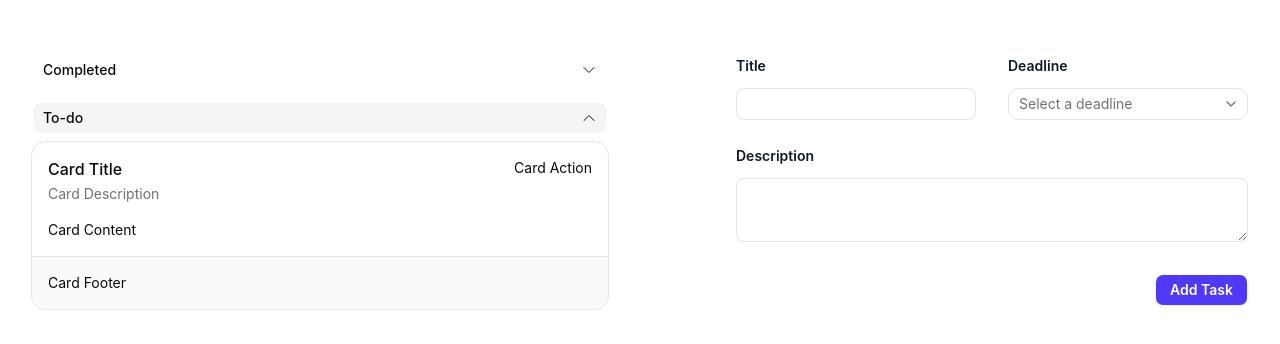
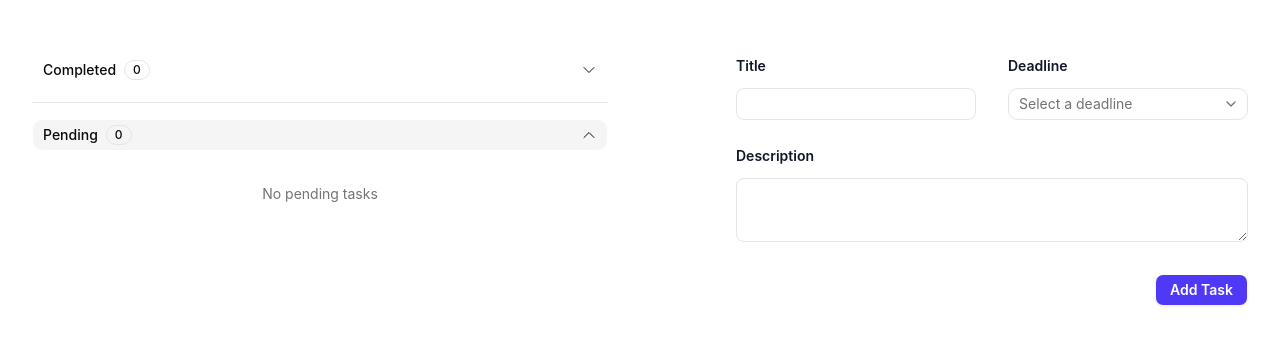
Before and after one commit to ricardosantoyo93/sofia-todo, a React (Vite) app: page / in a window 1280 px wide. Shown: the part 138-482 px from the top of the page. Built offline with nearby package versions, Linux system fonts and the light colour scheme.

Commit message:
feat: enhance todo app with new UI components and functionality

```diff
--- a/src/App.tsx
+++ b/src/App.tsx
@@ -1,10 +1,40 @@
 import { ChevronDownIcon } from './assets/icons';
 import { Form } from './components/Form';
 import { TodoCard } from './components/TodoCard';
+import { Badge } from './components/ui/badge';
 import { Button } from './components/ui/button';
 import { Collapsible, CollapsibleContent, CollapsibleTrigger } from './components/ui/collapsible';
+import { Empty, EmptyDescription, EmptyHeader } from './components/ui/empty';
+import { Separator } from './components/ui/separator';
+import { useTodos } from './hooks/useTodos';
 
 function App() {
+  const { todos, addTodo, toggleTodo } = useTodos();
+  const completedTodos = todos.filter((todo) => todo.completed);
+  const pendingTodos = todos.filter((todo) => !todo.completed);
+
+  const renderTodos = (list: typeof todos) => {
+    if (list.length === 0) {
+      return (
+        <Empty>
+          <EmptyHeader>
+            <EmptyDescription>
+              {list === completedTodos ? 'No completed tasks' : 'No pending tasks'}
+            </EmptyDescription>
+          </EmptyHeader>
+        </Empty>
+      );
+    }
+
+    return list.map((todo) => (
+      <TodoCard
+        key={todo.timestamp.getTime()}
+        todo={todo}
+        onToggle={() => toggleTodo(todo.timestamp)}
+      />
+    ));
+  };
+
   return (
     <div className="relative isolate bg-white dark:bg-gray-900">
       <div className="mx-auto grid max-w-7xl grid-cols-1 lg:grid-cols-2">
@@ -13,35 +43,38 @@ function App() {
             <CollapsibleTrigger
               render={
                 <Button variant="ghost" className="w-full">
-                  Completed
+                  <span className="flex items-center gap-2">
+                    Completed <Badge variant="outline">{completedTodos.length}</Badge>
+                  </span>
                   <ChevronDownIcon className="ml-auto group-data-panel-open/button:rotate-180" />
                 </Button>
               }
             />
             <CollapsibleContent>
-              <div className="flex flex-col gap-4 mt-2">
-                <TodoCard />
-              </div>
+              <div className="flex flex-col gap-4 mt-2">{renderTodos(completedTodos)}</div>
             </CollapsibleContent>
           </Collapsible>
+
+          <Separator />
+
           <Collapsible defaultOpen>
             <CollapsibleTrigger
               render={
                 <Button variant="ghost" className="w-full">
-                  To-do
+                  <span className="flex items-center gap-2">
+                    Pending <Badge variant="outline">{pendingTodos.length}</Badge>
+                  </span>
                   <ChevronDownIcon className="ml-auto group-data-panel-open/button:rotate-180" />
                 </Button>
               }
             />
             <CollapsibleContent>
-              <div className="flex flex-col gap-4 mt-2">
-                <TodoCard />
-              </div>
+              <div className="flex flex-col gap-4 mt-2">{renderTodos(pendingTodos)}</div>
             </CollapsibleContent>
           </Collapsible>
         </div>
         <div className="px-6 pt-20 pb-24 sm:pb-32 lg:px-8 lg:py-48">
-          <Form />
+          <Form onSubmit={addTodo} />
         </div>
       </div>
     </div>
--- /dev/null
+++ b/src/assets/icons/ArrowTurnDownLeftIcon.tsx
@@ -0,0 +1,17 @@
+export const ArrowTurnDownLeftIcon = (props: React.SVGProps<SVGSVGElement>) => (
+  <svg
+    xmlns="http://www.w3.org/2000/svg"
+    fill="none"
+    viewBox="0 0 24 24"
+    strokeWidth={1.5}
+    stroke="currentColor"
+    className="size-6"
+    {...props}
+  >
+    <path
+      strokeLinecap="round"
+      strokeLinejoin="round"
+      d="m7.49 12-3.75 3.75m0 0 3.75 3.75m-3.75-3.75h16.5V4.499"
+    />
+  </svg>
+);
--- /dev/null
+++ b/src/assets/icons/CircleCheckIcon.tsx
@@ -0,0 +1,17 @@
+export const CircleCheckIcon = (props: React.SVGProps<SVGSVGElement>) => (
+  <svg
+    xmlns="http://www.w3.org/2000/svg"
+    fill="none"
+    viewBox="0 0 24 24"
+    strokeWidth={1.5}
+    stroke="currentColor"
+    className="size-6"
+    {...props}
+  >
+    <path
+      strokeLinecap="round"
+      strokeLinejoin="round"
+      d="M9 12.75 11.25 15 15 9.75M21 12a9 9 0 1 1-18 0 9 9 0 0 1 18 0Z"
+    />
+  </svg>
+);
--- a/src/components/TodoCard.tsx
+++ b/src/components/TodoCard.tsx
@@ -1,26 +1,38 @@
-import {
-  Card,
-  CardAction,
-  CardContent,
-  CardDescription,
-  CardFooter,
-  CardHeader,
-  CardTitle,
-} from './ui/card';
+import { ArrowTurnDownLeftIcon } from '../assets/icons/ArrowTurnDownLeftIcon';
+import { CircleCheckIcon } from '../assets/icons/CircleCheckIcon';
+import type { Todo } from '../lib/todo-schema';
+import { Badge } from './ui/badge';
+import { Button } from './ui/button';
+import { Card, CardAction, CardDescription, CardFooter, CardHeader, CardTitle } from './ui/card';
 
-export const TodoCard = () => {
+interface TodoCardProps {
+  todo: Todo;
+  onToggle: () => void;
+}
+
+export const TodoCard = ({ todo, onToggle }: TodoCardProps) => {
   return (
     <Card>
       <CardHeader>
-        <CardTitle>Card Title</CardTitle>
-        <CardDescription>Card Description</CardDescription>
-        <CardAction>Card Action</CardAction>
+        <CardTitle className="flex gap-2 items-center">
+          {todo.title} {todo.completed && <Badge variant="outline">Completed</Badge>}
+        </CardTitle>
+        <CardAction>
+          <Button
+            variant="outline"
+            size="icon"
+            onClick={onToggle}
+            aria-label={`Mark "${todo.title}" as ${todo.completed ? 'undo complete' : 'complete task'}`}
+            className="border-0"
+          >
+            {todo.completed ? <ArrowTurnDownLeftIcon className="size-4" /> : <CircleCheckIcon />}
+          </Button>
+        </CardAction>
+        {todo.description && <CardDescription>{todo.description}</CardDescription>}
       </CardHeader>
-      <CardContent>
-        <p>Card Content</p>
-      </CardContent>
-      <CardFooter>
-        <p>Card Footer</p>
+      <CardFooter className="justify-between text-sm text-muted-foreground">
+        <p>Created {todo.timestamp.toLocaleString()}</p>
+        {todo.deadline && <Badge>Due {todo.deadline.toLocaleDateString()}</Badge>}
       </CardFooter>
     </Card>
   );
--- /dev/null
+++ b/src/components/ui/badge.tsx
@@ -0,0 +1,51 @@
+import { mergeProps } from "@base-ui/react/merge-props"
+import { useRender } from "@base-ui/react/use-render"
+import { cva, type VariantProps } from "class-variance-authority"
+import { cn } from "cn"
+
+const badgeVariants = cva(
+  "group/badge inline-flex h-5 w-fit shrink-0 items-center justify-center gap-1 overflow-hidden rounded-4xl border border-transparent px-2 py-0.5 text-xs font-medium whitespace-nowrap transition-all focus-visible:border-ring focus-visible:ring-[3px] focus-visible:ring-ring/50 has-data-[icon=inline-end]:pr-1.5 has-data-[icon=inline-start]:pl-1.5 aria-invalid:border-destructive aria-invalid:ring-destructive/20 dark:aria-invalid:ring-destructive/40 [&>svg]:pointer-events-none [&>svg]:size-3!",
+  {
+    variants: {
+      variant: {
+        default: "bg-primary text-primary-foreground [a]:hover:bg-primary/80",
+        secondary:
+          "bg-secondary text-secondary-foreground [a]:hover:bg-secondary/80",
+        destructive:
+          "bg-destructive/10 text-destructive focus-visible:ring-destructive/20 dark:bg-destructive/20 dark:focus-visible:ring-destructive/40 [a]:hover:bg-destructive/20",
+        outline:
+          "border-border text-foreground [a]:hover:bg-muted [a]:hover:text-muted-foreground",
+        ghost:
+          "hover:bg-muted hover:text-muted-foreground dark:hover:bg-muted/50",
+        link: "text-primary underline-offset-4 hover:underline",
+      },
+    },
+    defaultVariants: {
+      variant: "default",
+    },
+  }
+)
+
+function Badge({
+  className,
+  variant = "default",
+  render,
+  ...props
+}: useRender.ComponentProps<"span"> & VariantProps<typeof badgeVariants>) {
+  return useRender({
+    defaultTagName: "span",
+    props: mergeProps<"span">(
+      {
+        className: cn(badgeVariants({ variant }), className),
+      },
+      props
+    ),
+    render,
+    state: {
+      slot: "badge",
+      variant,
+    },
+  })
+}
+
+export { Badge, badgeVariants }
--- /dev/null
+++ b/src/components/ui/empty.tsx
@@ -0,0 +1,93 @@
+import { cva, type VariantProps } from 'class-variance-authority';
+import { cn } from 'cn';
+
+function Empty({ className, ...props }: React.ComponentProps<'div'>) {
+  return (
+    <div
+      data-slot="empty"
+      className={cn(
+        'flex w-full min-w-0 flex-1 flex-col items-center justify-center gap-4 rounded-xl border-dashed p-6 text-center text-balance',
+        className,
+      )}
+      {...props}
+    />
+  );
+}
+
+function EmptyHeader({ className, ...props }: React.ComponentProps<'div'>) {
+  return (
+    <div
+      data-slot="empty-header"
+      className={cn('flex max-w-sm flex-col items-center gap-2', className)}
+      {...props}
+    />
+  );
+}
+
+const emptyMediaVariants = cva(
+  'mb-2 flex shrink-0 items-center justify-center [&_svg]:pointer-events-none [&_svg]:shrink-0',
+  {
+    variants: {
+      variant: {
+        default: 'bg-transparent',
+        icon: "flex size-8 shrink-0 items-center justify-center rounded-lg bg-muted text-foreground [&_svg:not([class*='size-'])]:size-4",
+      },
+    },
+    defaultVariants: {
+      variant: 'default',
+    },
+  },
+);
+
+function EmptyMedia({
+  className,
+  variant = 'default',
+  ...props
+}: React.ComponentProps<'div'> & VariantProps<typeof emptyMediaVariants>) {
+  return (
+    <div
+      data-slot="empty-icon"
+      data-variant={variant}
+      className={cn(emptyMediaVariants({ variant, className }))}
+      {...props}
+    />
+  );
+}
+
+function EmptyTitle({ className, ...props }: React.ComponentProps<'div'>) {
+  return (
+    <div
+      data-slot="empty-title"
+      className={cn('text-sm font-medium tracking-tight', className)}
+      {...props}
+    />
+  );
+}
+
+function EmptyDescription({ className, ...props }: React.ComponentProps<'p'>) {
+  return (
+    <div
+      data-slot="empty-description"
+      className={cn(
+        'text-sm/relaxed text-muted-foreground [&>a]:underline [&>a]:underline-offset-4 [&>a:hover]:text-primary',
+        className,
+      )}
+      {...props}
+    />
+  );
+}
+
+function EmptyContent({ className, ...props }: React.ComponentProps<'div'>) {
+  return (
+    <div
+      data-slot="empty-content"
+      className={cn(
+        'flex w-full max-w-sm min-w-0 flex-col items-center gap-2.5 text-sm text-balance',
+        className,
+      )}
+      {...props}
+    />
+  );
+}
+
+export { Empty, EmptyHeader, EmptyTitle, EmptyDescription, EmptyContent, EmptyMedia };
--- /dev/null
+++ b/src/components/ui/separator.tsx
@@ -0,0 +1,22 @@
+import { Separator as SeparatorPrimitive } from "@base-ui/react/separator"
+import { cn } from "cn"
+
+function Separator({
+  className,
+  orientation = "horizontal",
+  ...props
+}: SeparatorPrimitive.Props) {
+  return (
+    <SeparatorPrimitive
+      data-slot="separator"
+      orientation={orientation}
+      className={cn(
+        "shrink-0 bg-border data-horizontal:h-px data-horizontal:w-full data-vertical:w-px data-vertical:self-stretch",
+        className
+      )}
+      {...props}
+    />
+  )
+}
+
+export { Separator }
--- /dev/null
+++ b/src/hooks/useTodos.ts
@@ -0,0 +1,52 @@
+import * as React from 'react';
+import { z } from 'zod';
+
+import { todoSchema, type Todo } from '../lib/todo-schema';
+
+const STORAGE_KEY = 'todos';
+
+const storedTodosSchema = z.array(
+  todoSchema.extend({
+    deadline: z.coerce.date().optional(),
+    timestamp: z.coerce.date(),
+  }),
+);
+
+function loadTodos(): Todo[] {
+  try {
+    const raw = localStorage.getItem(STORAGE_KEY);
+    if (!raw) return [];
+    const result = storedTodosSchema.safeParse(JSON.parse(raw));
+    return result.success ? result.data : [];
+  } catch {
+    return [];
+  }
+}
+
+export function useTodos() {
+  const [todos, setTodos] = React.useState<Todo[]>(loadTodos);
+
+  React.useEffect(() => {
+    try {
+      localStorage.setItem(STORAGE_KEY, JSON.stringify(todos));
+    } catch {
+      // storage unavailable or full
+    }
+  }, [todos]);
+
+  const addTodo = React.useCallback((todo: Todo) => {
+    setTodos((current) => [...current, todo]);
+  }, []);
+
+  const toggleTodo = React.useCallback((timestamp: Date) => {
+    setTodos((current) =>
+      current.map((todo) =>
+        todo.timestamp.getTime() === timestamp.getTime()
+          ? { ...todo, completed: !todo.completed }
+          : todo,
+      ),
+    );
+  }, []);
+
+  return { todos, addTodo, toggleTodo };
+}
--- a/src/lib/todo-schema.ts
+++ b/src/lib/todo-schema.ts
@@ -5,6 +5,7 @@ export const todoSchema = z.object({
   description: z.string().trim().optional(),
   deadline: z.date().optional(),
   timestamp: z.date(),
+  completed: z.boolean().default(false),
 });
 
 export type Todo = z.infer<typeof todoSchema>;
```
Also changed, not shown: src/assets/icons/TrashIcon.tsx (added, +17 -0 lines).
